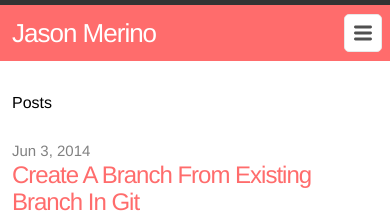
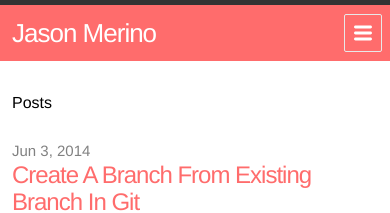
Before and after one commit to jasonmerino/jasonmerino.github.io, a Jekyll site: the page built from index.html, in a window 390 px wide. Shown: the top 213 px of the page. Built offline with Jekyll 4.4.1, drawn with Linux system fonts in a browser that asks for light colours; Markdown is read by kramdown in place of the engine named in the settings.

Commit message:
Fixes nav menu colors for mobile.

```diff
--- a/_includes/header.html
+++ b/_includes/header.html
@@ -8,11 +8,11 @@
       <a href="#" class="menu-icon">
         <svg version="1.1" xmlns="http://www.w3.org/2000/svg" xmlns:xlink="http://www.w3.org/1999/xlink" x="0px" y="0px"
            viewBox="0 0 18 15" enable-background="new 0 0 18 15" xml:space="preserve">
-          <path fill="#505050" d="M18,1.484c0,0.82-0.665,1.484-1.484,1.484H1.484C0.665,2.969,0,2.304,0,1.484l0,0C0,0.665,0.665,0,1.484,0
+          <path fill="#FFFFFF" d="M18,1.484c0,0.82-0.665,1.484-1.484,1.484H1.484C0.665,2.969,0,2.304,0,1.484l0,0C0,0.665,0.665,0,1.484,0
             h15.031C17.335,0,18,0.665,18,1.484L18,1.484z"/>
-          <path fill="#505050" d="M18,7.516C18,8.335,17.335,9,16.516,9H1.484C0.665,9,0,8.335,0,7.516l0,0c0-0.82,0.665-1.484,1.484-1.484
+          <path fill="#FFFFFF" d="M18,7.516C18,8.335,17.335,9,16.516,9H1.484C0.665,9,0,8.335,0,7.516l0,0c0-0.82,0.665-1.484,1.484-1.484
             h15.031C17.335,6.031,18,6.696,18,7.516L18,7.516z"/>
-          <path fill="#505050" d="M18,13.516C18,14.335,17.335,15,16.516,15H1.484C0.665,15,0,14.335,0,13.516l0,0
+          <path fill="#FFFFFF" d="M18,13.516C18,14.335,17.335,15,16.516,15H1.484C0.665,15,0,14.335,0,13.516l0,0
             c0-0.82,0.665-1.484,1.484-1.484h15.031C17.335,12.031,18,12.696,18,13.516L18,13.516z"/>
         </svg>
       </a>
--- a/css/main.css
+++ b/css/main.css
@@ -370,10 +370,8 @@
     position: fixed;
     z-index: 10;
     top: 14px; right: 8px;
-    background-color: white;
-    -webkit-border-radius: 5px;
-    -moz-border-radius: 5px;
-    border-radius: 5px;
+    background-color: #FF6C6C;
+    border-radius: 2px;
     border: 1px solid #e8e8e8;
   }
 
```
